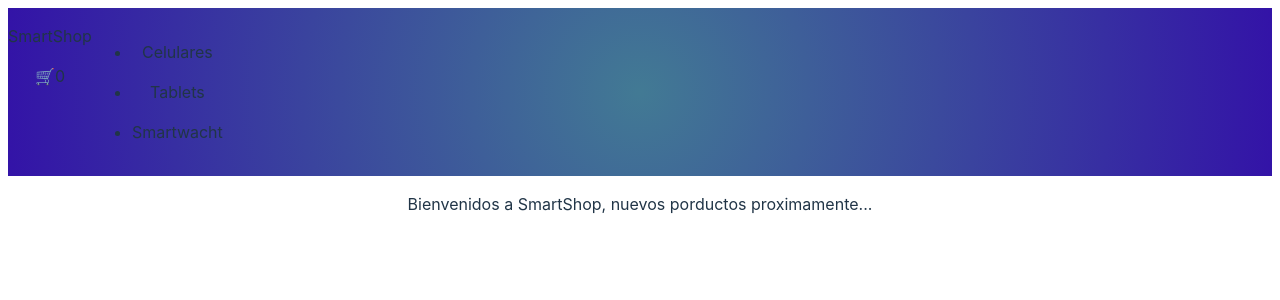
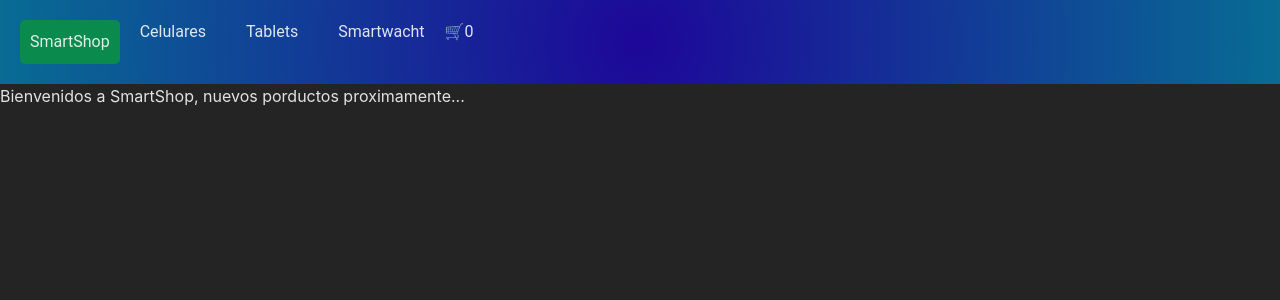
Before and after one commit to santiagovalli/CreaTuLanding-Valli, a React (Vite) app: page / in a window 1280 px wide. Shown: the top 300 px of the page. Built offline with nearby package versions, Linux system fonts and the light colour scheme.

Commit message:
merge de branch main y master

```diff
--- a/package.json
+++ b/package.json
@@ -10,7 +10,9 @@
     "preview": "vite preview"
   },
   "dependencies": {
+    "bootstrap": "^5.3.3",
     "react": "^18.3.1",
+    "react-bootstrap": "^2.10.9",
     "react-dom": "^18.3.1"
   },
   "devDependencies": {
--- a/src/App.css
+++ b/src/App.css
@@ -1,10 +1,10 @@
-#root {
-  margin: 0 auto;
-  text-align: center;
+*{
+  margin: 0;
+  padding: 0;
 
 }
 
-.logo {
+/* .logo {
   height: 6em;
   padding: 1.5em;
   will-change: filter;
@@ -38,19 +38,38 @@
 
 .read-the-docs {
   color: #888;
-}
+} */
 
 header {
   z-index: 1;
+font-family: "roboto";
 display: flex;
 position: sticky;
 top: 0%;
 align-items: center;
-    background: rgb(156, 120, 74);
-    background: radial-gradient(circle, #427a94 0%, #3313a7 100%);
+background: radial-gradient(circle, #1d0799 0%, #086c94 100%);
+padding: 20px;
 }
 
 nav{
   display: flex;
-    flex-wrap: wrap;
 }
+
+ul{
+  display: flex;
+  list-style-type: none;
+}
+
+li{justify-content: center;
+  padding: 0 20px;
+
+}
+P{
+  text-decoration: none;
+}
+
+.logo{
+  border-radius: 5px;
+  padding: 10px;
+  background-color: #0b8a4e;
+}
--- a/src/App.jsx
+++ b/src/App.jsx
@@ -4,13 +4,13 @@ import Navbar from './components/NavBar'
 
 function App() {
   return (
-    <div>
+    <>
       <header>
         <Navbar />
       </header>
 
       <ItemListContainer welcome='Bienvenidos a SmartShop, nuevos porductos proximamente...' />
-    </div>
+    </>
   )
 }
 
--- a/src/components/NavBar.jsx
+++ b/src/components/NavBar.jsx
@@ -4,9 +4,8 @@ function Navbar() {
     return(
         <nav>
 
-            <section>
+            <section className="logo">
                 <p>SmartShop</p>
-                <p> <CartWidget/> </p>
             </section>
 
             <ul>
@@ -22,6 +21,10 @@ function Navbar() {
                     <p>Smartwacht</p>
                 </li>
             </ul>
+
+            <div className="CartContainer">
+                <p> <CartWidget/> </p>
+            </div>
         </nav>
     )
 }
--- a/src/index.css
+++ b/src/index.css
@@ -12,57 +12,3 @@
   -webkit-font-smoothing: antialiased;
   -moz-osx-font-smoothing: grayscale;
 }
-
-a {
-  font-weight: 500;
-  color: #646cff;
-  text-decoration: inherit;
-}
-a:hover {
-  color: #535bf2;
-}
-
-/*body {
-  margin: 0;
-  display: flex;
-  place-items: center;
-  min-width: 320px;
-  min-height: 100vh;
-} */
-
-h1 {
-  font-size: 3.2em;
-  line-height: 1.1;
-}
-
-button {
-  border-radius: 8px;
-  border: 1px solid transparent;
-  padding: 0.6em 1.2em;
-  font-size: 1em;
-  font-weight: 500;
-  font-family: inherit;
-  background-color: #1a1a1a;
-  cursor: pointer;
-  transition: border-color 0.25s;
-}
-button:hover {
-  border-color: #646cff;
-}
-button:focus,
-button:focus-visible {
-  outline: 4px auto -webkit-focus-ring-color;
-}
-
-@media (prefers-color-scheme: light) {
-  :root {
-    color: #213547;
-    background-color: #ffffff;
-  }
-  a:hover {
-    color: #747bff;
-  }
-  button {
-    background-color: #f9f9f9;
-  }
-}
```
Also changed, not shown: 1 other file (tests, documents, lock files or other folders). Lines whose indentation alone changed are shown as unchanged.
